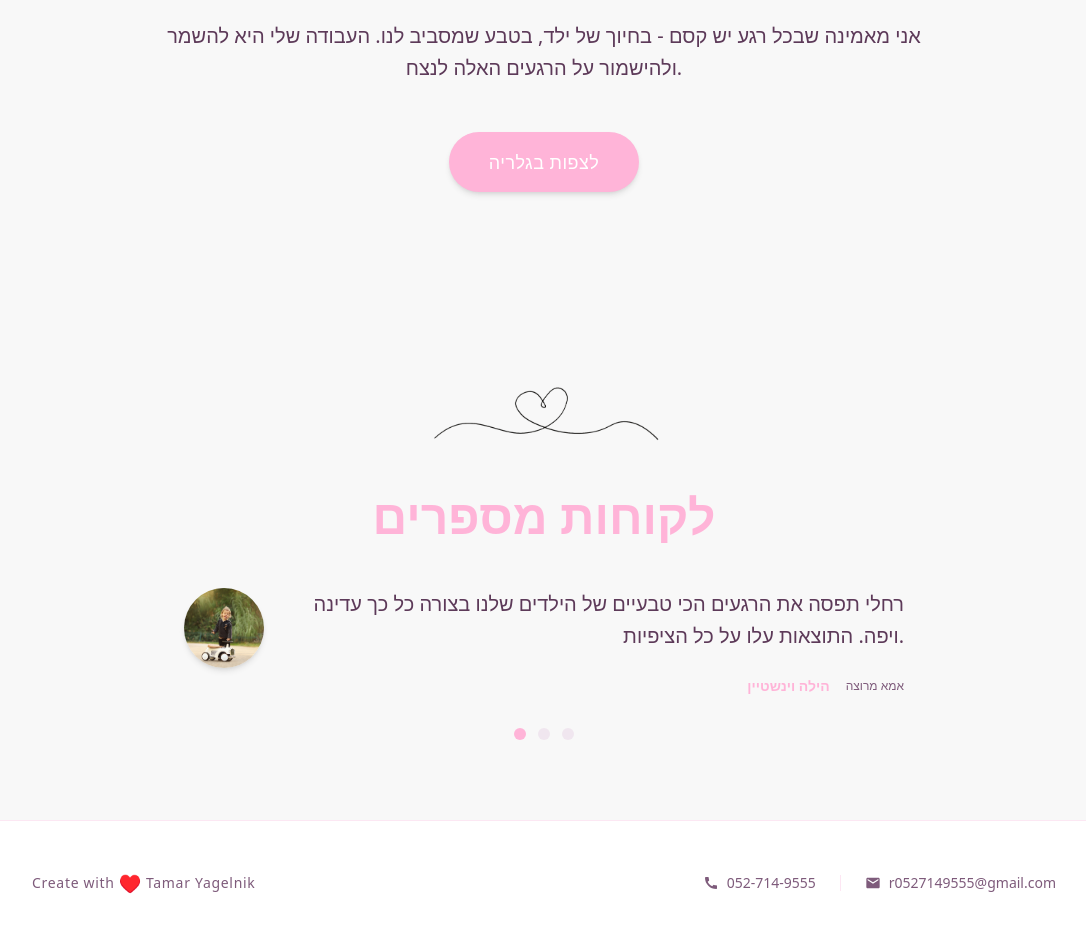
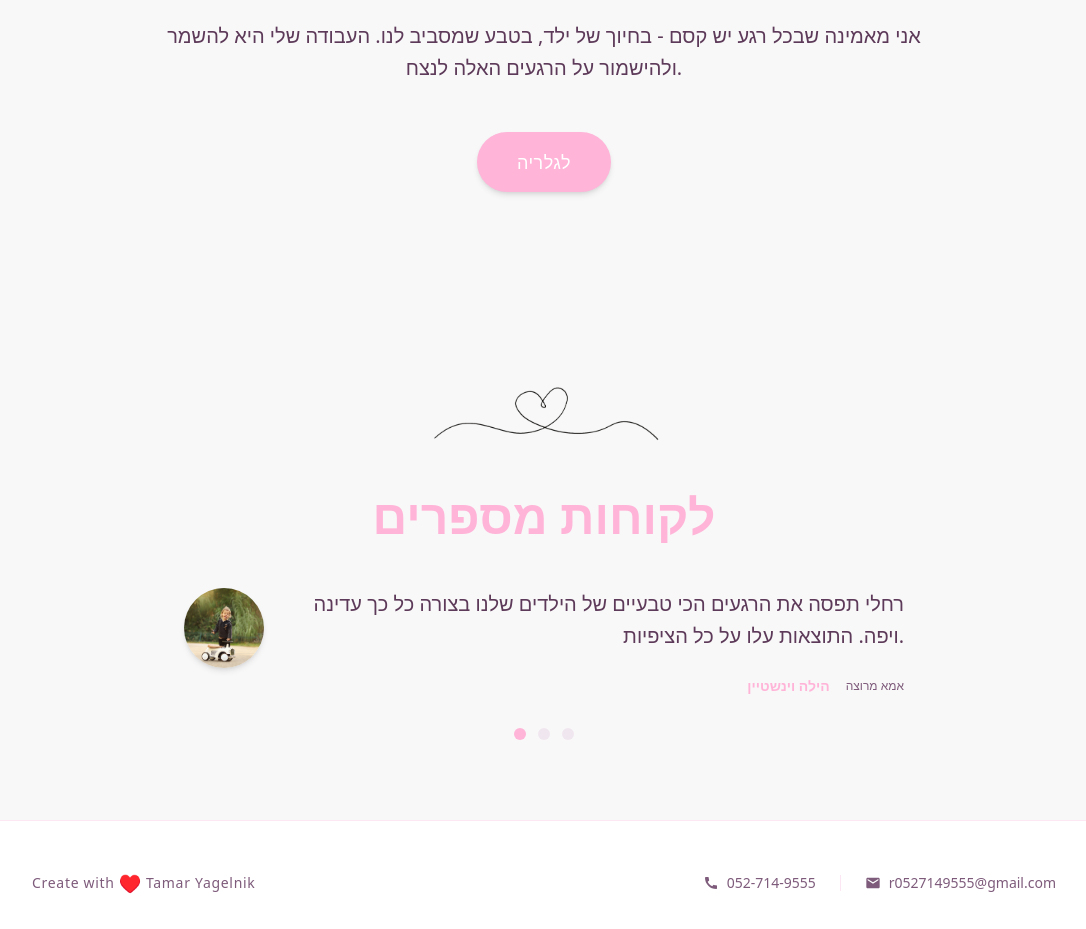
Before and after one commit to Tamar401/photo-proj, a Next.js app: page / in a window 1280 px wide. Shown: the part 1120-2049 px from the top of the page, without its empty margins (96-1182 px from the left). Built offline with nearby package versions, Linux system fonts and the light colour scheme.

Commit message:
Fix TypeScript error with textStroke property

```diff
--- a/app/page.tsx
+++ b/app/page.tsx
@@ -276,9 +276,8 @@ export default function Home() {
             className="text-5xl md:text-6xl font-light mb-8 tracking-widest"
             style={{
               color: 'transparent',
-              WebkitTextStroke: '2px #ffb4d8',
-              textStroke: '2px #ffb4d8'
-            }}
+              WebkitTextStroke: '2px #ffb4d8'
+            } as any}
           >
             רחלי חלופסקי
           </motion.h3>
@@ -311,7 +310,7 @@ export default function Home() {
               href="/gallery"
               className="inline-block px-10 py-4 bg-[#ffb4d8] text-white font-light text-lg tracking-wide rounded-full hover:bg-[#ff9ac6] transition-all duration-300 shadow-md hover:shadow-lg hover:scale-105"
             >
-              לצפות בגלריה
+              לגלריה
             </a>
           </motion.div>
 
```
